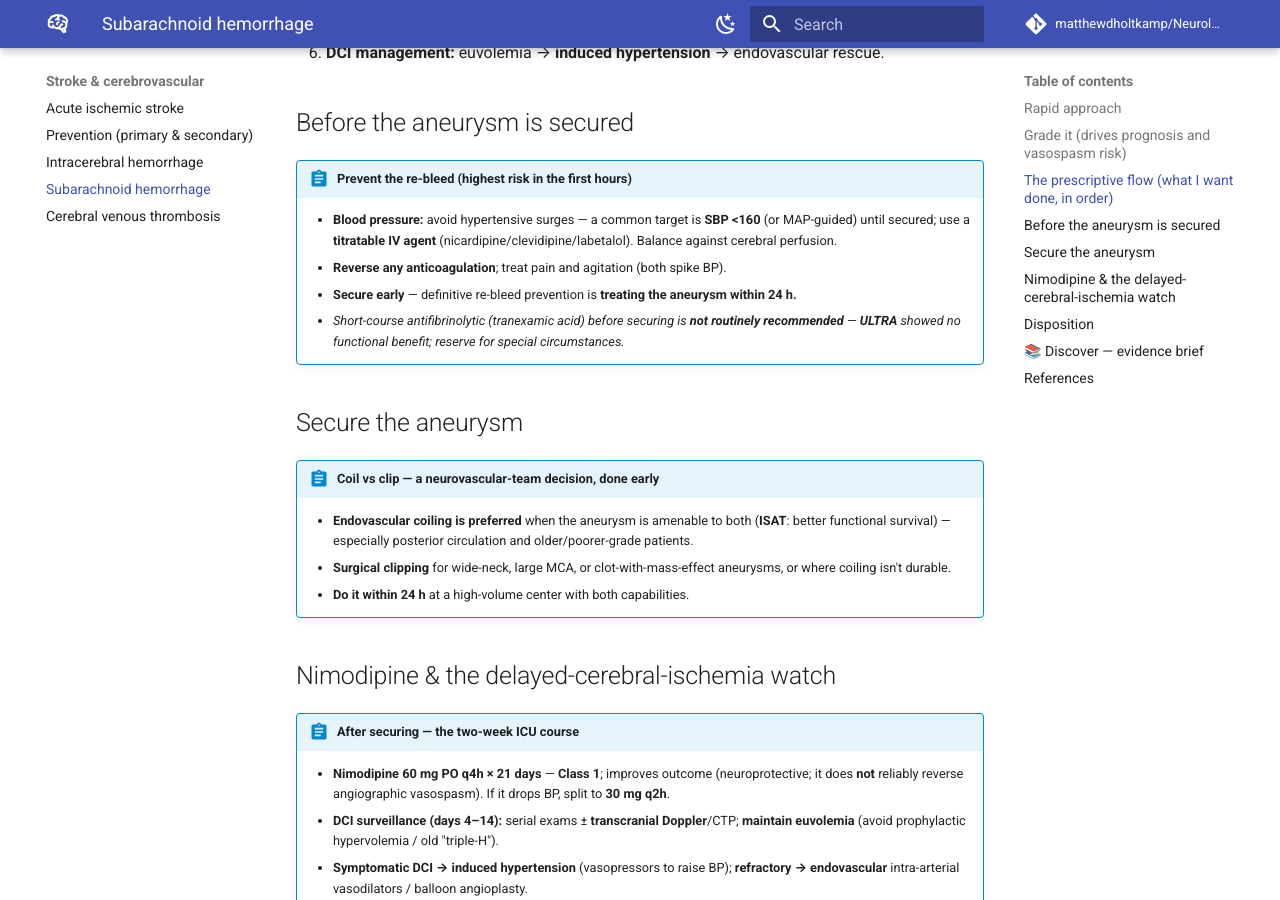
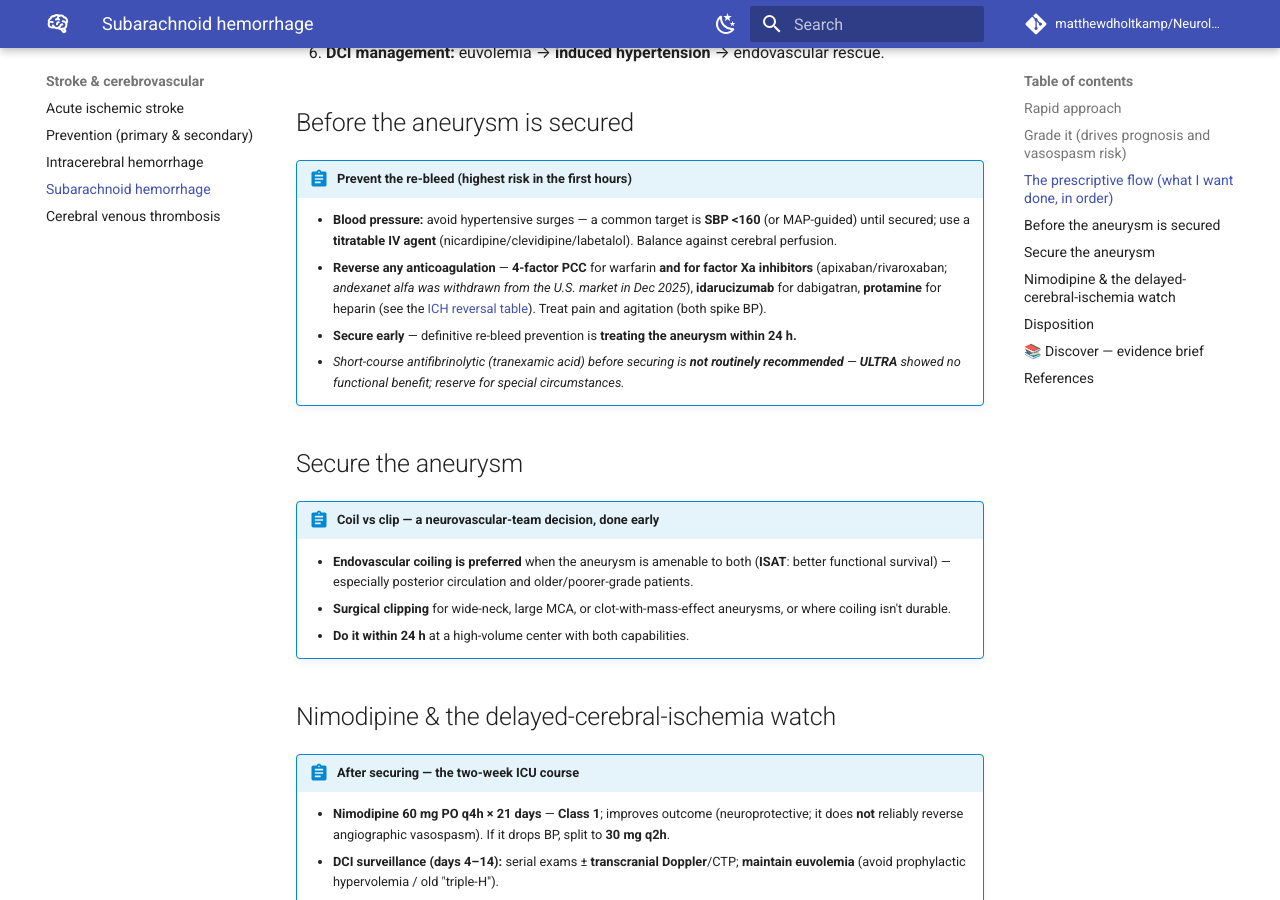
Before and after one commit to matthewdholtkamp/Neurology, an MkDocs documentation site: the page built from docs/stroke/subarachnoid-hemorrhage.md, in a window 1280 px wide and 900 px high, scrolled down 1493 px. Built offline with MkDocs 1.6.1 and Material for MkDocs 9.7.7, drawn with Linux system fonts in a browser that asks for light colours; comment, search, counter and statistics services are not loaded.

Commit message:
SAH: make 'reverse anticoagulation' specific (4F-PCC for FXa; andexanet withdrawn) + cross-link ICH reversal table
Andexanet was only named on the ICH page (already corrected). Make the SAH
pre-securing reversal step actionable so no one reaches for the withdrawn drug:
name 4F-PCC (warfarin + factor Xa inhibitors), idarucizumab (dabigatran),
protamine (heparin), and link to the ICH reversal table.

Co-Authored-By: Claude Fable 5 <noreply@anthropic.com>

```diff
--- a/docs/stroke/subarachnoid-hemorrhage.md
+++ b/docs/stroke/subarachnoid-hemorrhage.md
@@ -48,7 +48,11 @@ ischemia, hydrocephalus, and hyponatremia in a neuro-ICU.
     - **Blood pressure:** avoid hypertensive surges — a common target is **SBP <160** (or MAP-guided)
       until secured; use a **titratable IV agent** (nicardipine/clevidipine/labetalol). Balance against
       cerebral perfusion.
-    - **Reverse any anticoagulation**; treat pain and agitation (both spike BP).
+    - **Reverse any anticoagulation** — **4-factor PCC** for warfarin **and for factor Xa inhibitors**
+      (apixaban/rivaroxaban; *andexanet alfa was withdrawn from the U.S. market in Dec 2025*),
+      **idarucizumab** for dabigatran, **protamine** for heparin (see the
+      [ICH reversal table](intracerebral-hemorrhage.md#anticoagulation-antiplatelet-reversal)).
+      Treat pain and agitation (both spike BP).
     - **Secure early** — definitive re-bleed prevention is **treating the aneurysm within 24 h.**
     - *Short-course antifibrinolytic (tranexamic acid) before securing is **not routinely
       recommended** — **ULTRA** showed no functional benefit; reserve for special circumstances.*
```
